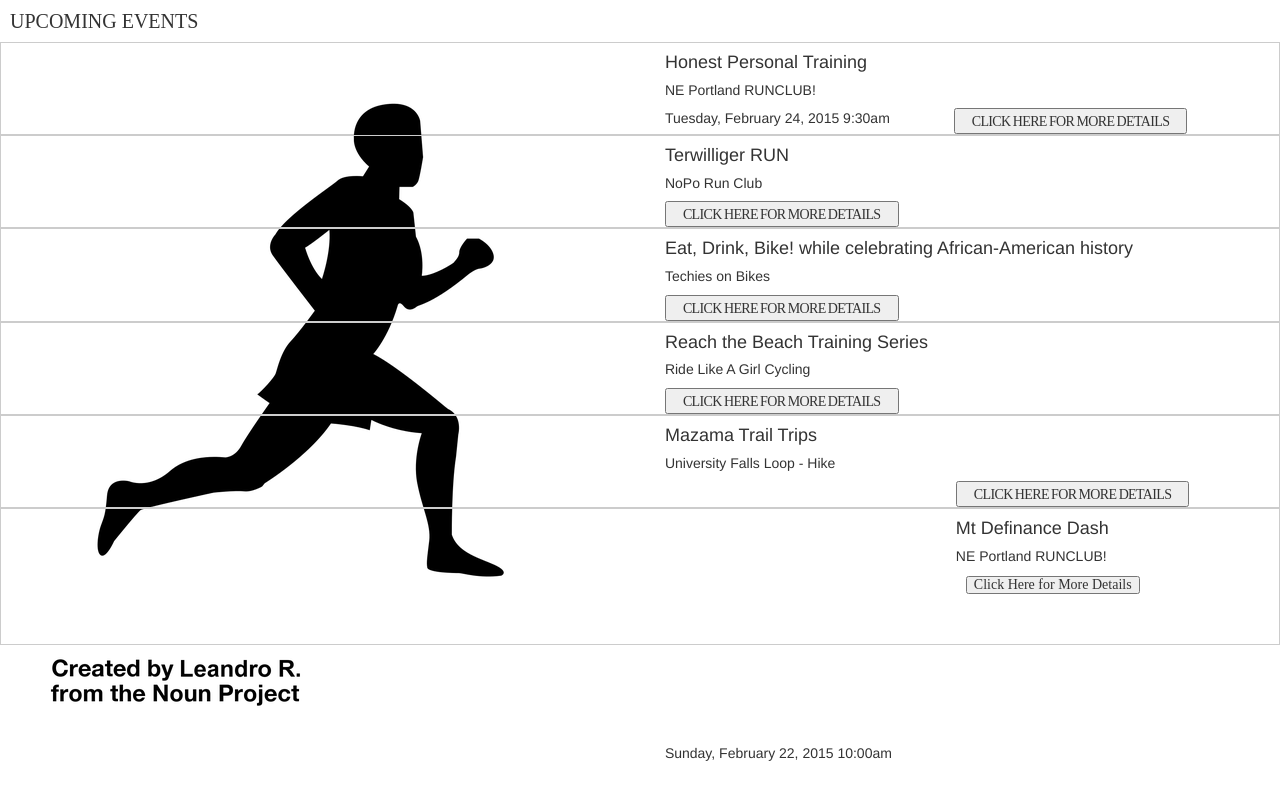
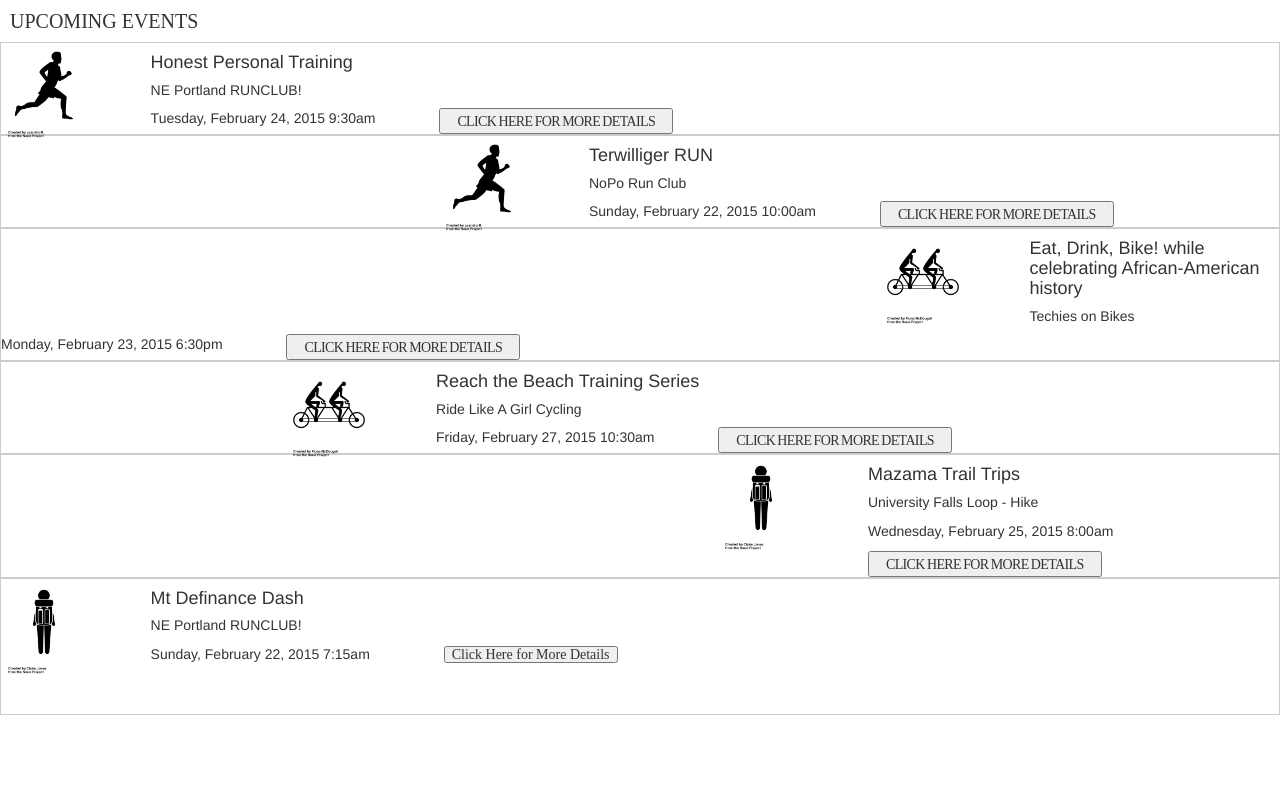
Before and after one commit to workusout/workusout.github.io, a plain HTML site: page upcoming.html in a window 1280 px wide. Shown: the top 800 px of the page. Drawn offline with nearby package versions, Linux system fonts and the light colour scheme; a web font is replaced by a local one.

Commit message:
styling of event results

```diff
--- a/css/style.css
+++ b/css/style.css
@@ -65,12 +65,13 @@ a:hover {
 
 .eventResult {
 	border: 1px solid #ccc;
-	position: relative;
 }
 
-.eventTypeIcon {
+
+img.typeIcon {
+	height: 100px;
+	width: auto;
 	float: left;
-	clear: left;
 	padding-right: 5%;
 }
 
--- a/upcoming.html
+++ b/upcoming.html
@@ -15,7 +15,7 @@
 <!-- running event result 1 -->
     <div class="eventResult">
     	<div class="eventTypeIcon">
-    		<img src="images/running.png">
+    		<img class="typeIcon" src="images/running.png">
     	</div>
     	<div class="resultMeetupName">
     		<h4>Honest Personal Training</h4>
@@ -34,7 +34,7 @@
 <!-- running event result 2 -->
     <div class="eventResult">
     	<div class="eventTypeIcon">
-    		<img src="images/running.png">
+    		<img class="typeIcon" src="images/running.png">
     	</div>
     	<div class="resultMeetupName">
     		<h4>Terwilliger RUN</h4>
@@ -53,7 +53,7 @@
 <!-- biking event result 1 -->
     <div class="eventResult">
     	<div class="eventTypeIcon">
-    		<img src="images/biking.png">
+    		<img class="typeIcon" class="typeIcon" src="images/cycling.png">
     	</div>
     	<div class="resultMeetupName">
     		<h4>Eat, Drink, Bike! while celebrating African-American history</h4>
@@ -72,7 +72,7 @@
 <!-- biking event result 2 -->
     <div class="eventResult">
     	<div class="eventTypeIcon">
-    		<img src="images/biking.png">
+    		<img class="typeIcon" src="images/cycling.png">
     	</div>
     	<div class="resultMeetupName">
     		<h4>Reach the Beach Training Series</h4>
@@ -91,7 +91,7 @@
 <!-- hiking event result 1 -->
     <div class="eventResult">
     	<div class="eventTypeIcon">
-    		<img src="images/hiking.png">
+    		<img class="typeIcon" src="images/hiking.png">
     	</div>
     	<div class="resultMeetupName">
     		<h4>Mazama Trail Trips</h4>
@@ -110,7 +110,7 @@
 <!-- hiking event result 2 -->
     <div class="eventResult">
     	<div class="eventTypeIcon">
-    		<img src="images/hiking.png">
+    		<img class="typeIcon" src="images/hiking.png">
     	</div>
     	<div class="resultMeetupName">
     		<h4>Mt Definance Dash</h4>
```
